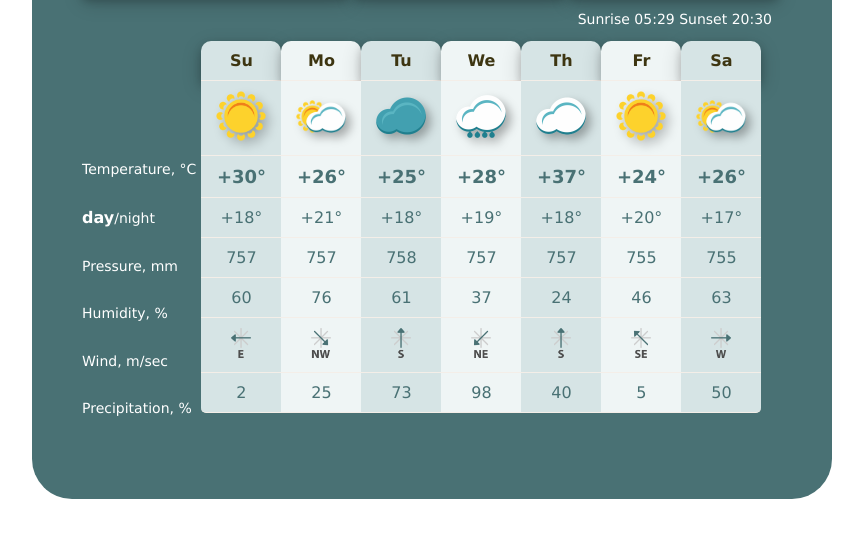
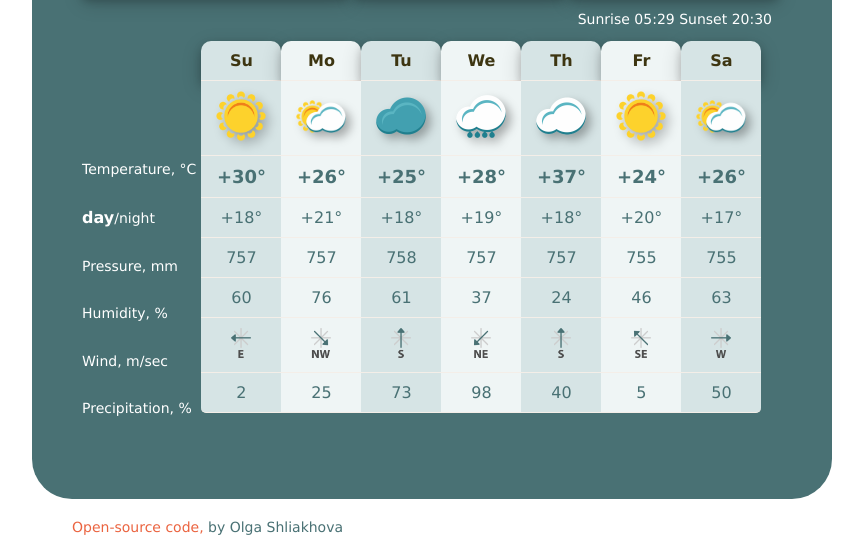
Before and after one commit to LolikBolik14/my-weather-project, a plain HTML site: page index.html in a window 1280 px wide. Shown: the part 358-907 px from the top of the page, without its empty margins (208-1071 px from the left). Before the commit the page ends 877 px from the top, so only its background shows below. Drawn offline with nearby package versions, Linux system fonts and the light colour scheme; no server answers.

Commit message:
Add link Git

```diff
--- a/index.html
+++ b/index.html
@@ -13,6 +13,7 @@
     <script src="https://cdn.jsdelivr.net/npm/axios@1.1.2/dist/axios.min.js"></script>
     <title>Forecast</title>
     <body>
+      <div class="cont">
         <div class="main">
           <div class="header">
             <!-- Logo -->
@@ -197,6 +198,16 @@
             </table>
           </div>
         </div>
+        <p class="linkGit">
+          <a
+            href="https://github.com/LolikBolik14/my-weather-project"
+            class="git"
+            target="_blank"
+            >Open-source code,
+          </a>
+          by Olga Shliakhova
+        </p>
+      </div>
       <script
         src="https://kit.fontawesome.com/4ed0fbea86.js"
         crossorigin="anonymous"></script>
```
Lines whose indentation alone changed are shown as unchanged.
